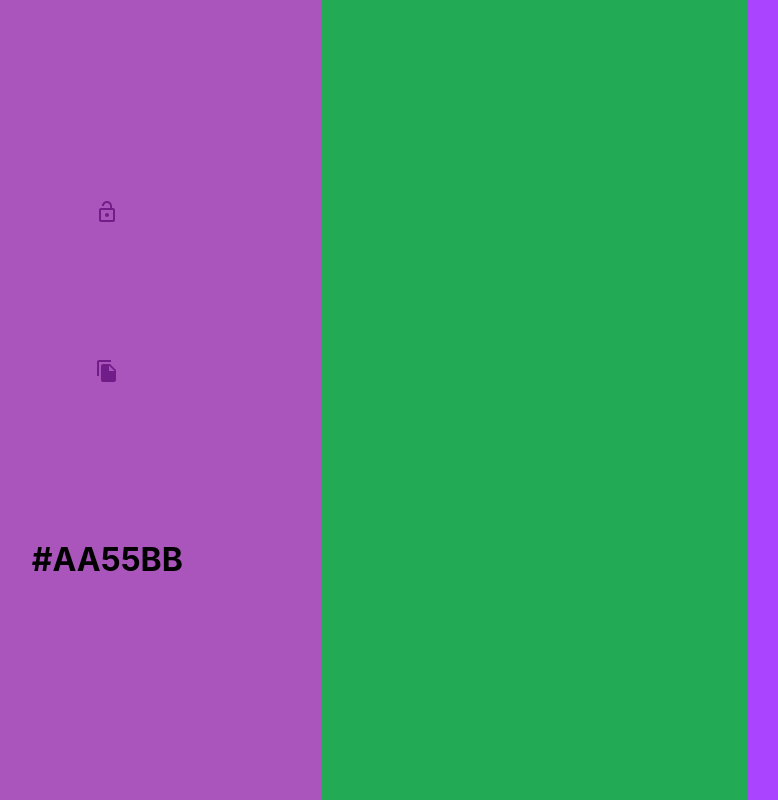
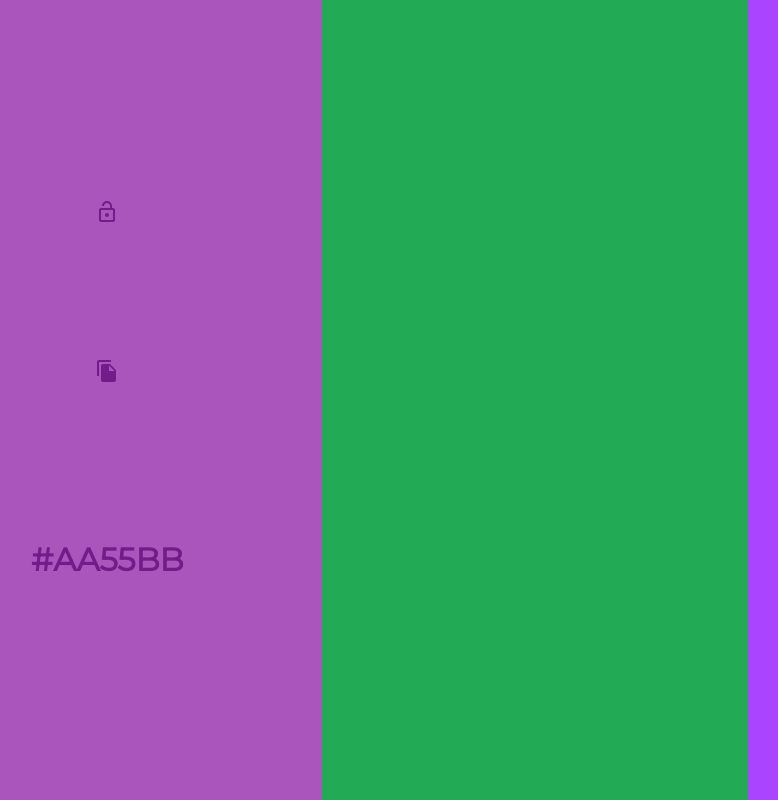
Before and after one commit to Sir-Martin-Esq-III/colors2, a React (Create React App) app: page / in a window 1280 px wide. Shown: the whole page, without its empty margins (106-884 px from the left). Built offline with nearby package versions, Linux system fonts and the light colour scheme.

Commit message:
Made some slight color changes

```diff
--- a/src/components/ColorBox.js
+++ b/src/components/ColorBox.js
@@ -30,9 +30,9 @@ function ColorBox(props) {
         //props.lockedCols(props.bgCol)
     }
 
-    var lockIcon=<LockIcon style={{color:props.bgCol, mixBlendMode: "multiply"}} className="lock"  onClick={lockColor}/>
+    var lockIcon=<LockIcon style={{color:props.bgCol, mixBlendMode: "multiply"}} className="icon"  onClick={lockColor}/>
     if (!locked){
-        lockIcon=<LockOpenIcon style={{color:props.bgCol, mixBlendMode: "multiply"}} className="lock"  onClick={lockColor}/>
+        lockIcon=<LockOpenIcon style={{color:props.bgCol, mixBlendMode: "multiply"}} className="icon"  onClick={lockColor}/>
     }
 
 
@@ -42,8 +42,8 @@ function ColorBox(props) {
             <div className="colorBox-content">
                 <ul className="content-list">
                     {lockIcon}
-                    <FileCopyIcon style={{color:props.bgCol, mixBlendMode: "multiply"}}className="Copy" onClick={clipboardColor}/>
-                    <h1>{props.bgCol}</h1>
+                    <FileCopyIcon style={{color:props.bgCol, mixBlendMode: "multiply"}}className="icon" onClick={clipboardColor}/>
+                    <h1 style={{color:props.bgCol, mixBlendMode: "multiply"   }}className="icon"onClick={clipboardColor}>{props.bgCol}</h1>
                 </ul>
             </div>
 
--- a/src/style.css
+++ b/src/style.css
@@ -1,3 +1,4 @@
+@import url("https://fonts.googleapis.com/css2?family=Montserrat&display=swap");
 ul {
   padding: 0;
   margin: 0;
@@ -13,6 +14,7 @@ ul {
   -webkit-box-direction: normal;
       -ms-flex-direction: row;
           flex-direction: row;
+  font-family: 'Montserrat', sans-serif;
 }
 
 .App .ColorBox-container {
@@ -59,6 +61,17 @@ ul {
           justify-content: space-between;
 }
 
+.App .ColorBox-container .colorBox-content .content-list .icon h1 {
+  mix-blend-mode: "hard-light";
+}
+
+.App .ColorBox-container .colorBox-content .content-list .icon:hover {
+  cursor: -webkit-grab;
+  cursor: grab;
+  -webkit-transform: scale(120%);
+          transform: scale(120%);
+}
+
 .App .ColorBox-container:hover .content-list {
   opacity: 1;
 }
--- a/src/style.scss
+++ b/src/style.scss
@@ -1,4 +1,5 @@
 //fonts
+@import url('https://fonts.googleapis.com/css2?family=Montserrat&display=swap');
 
 
 //Colors
@@ -12,6 +13,7 @@
     height: 100vh;
     display: flex;
     flex-direction: row;
+    font-family: 'Montserrat', sans-serif;
 
     .ColorBox-container{
         height: 100%;
@@ -32,6 +34,17 @@
 
                 height: 50vh;
                 justify-content: space-between;
+
+                .icon{
+                    h1{
+                        mix-blend-mode: "hard-light"
+                    }
+                }
+
+                .icon:hover{
+                    cursor: grab;
+                    transform: scale(120%);
+                }
             }
         }
     }
```
Also changed, not shown: 1 other file (tests, documents, lock files or other folders).
